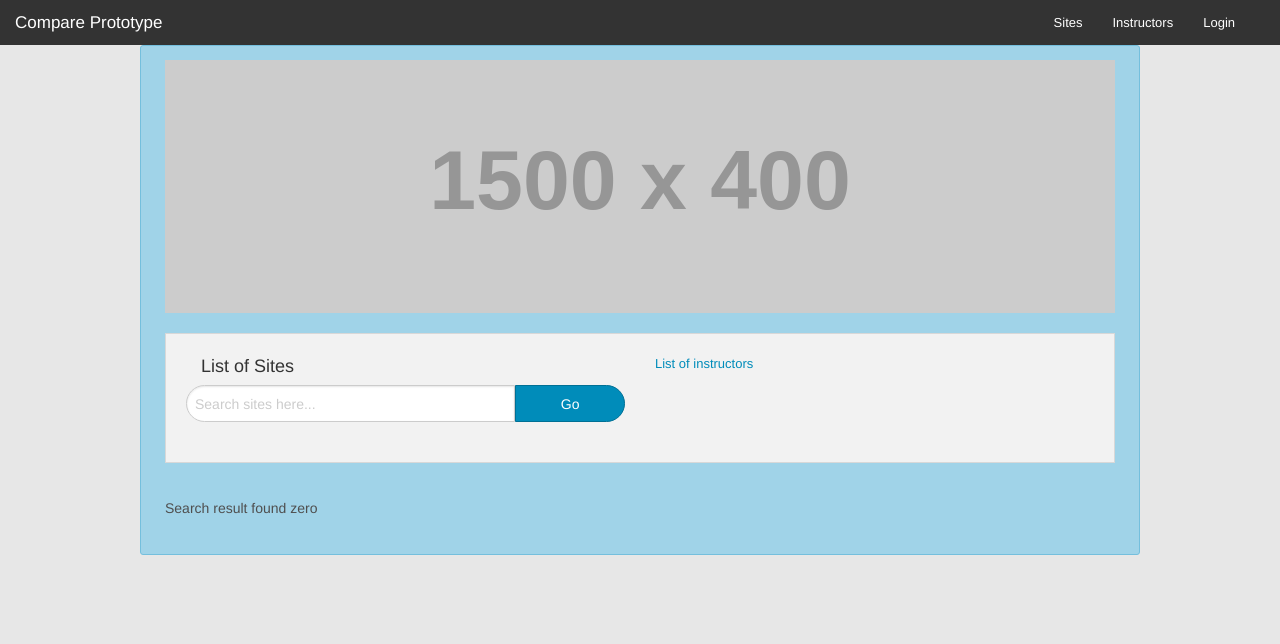
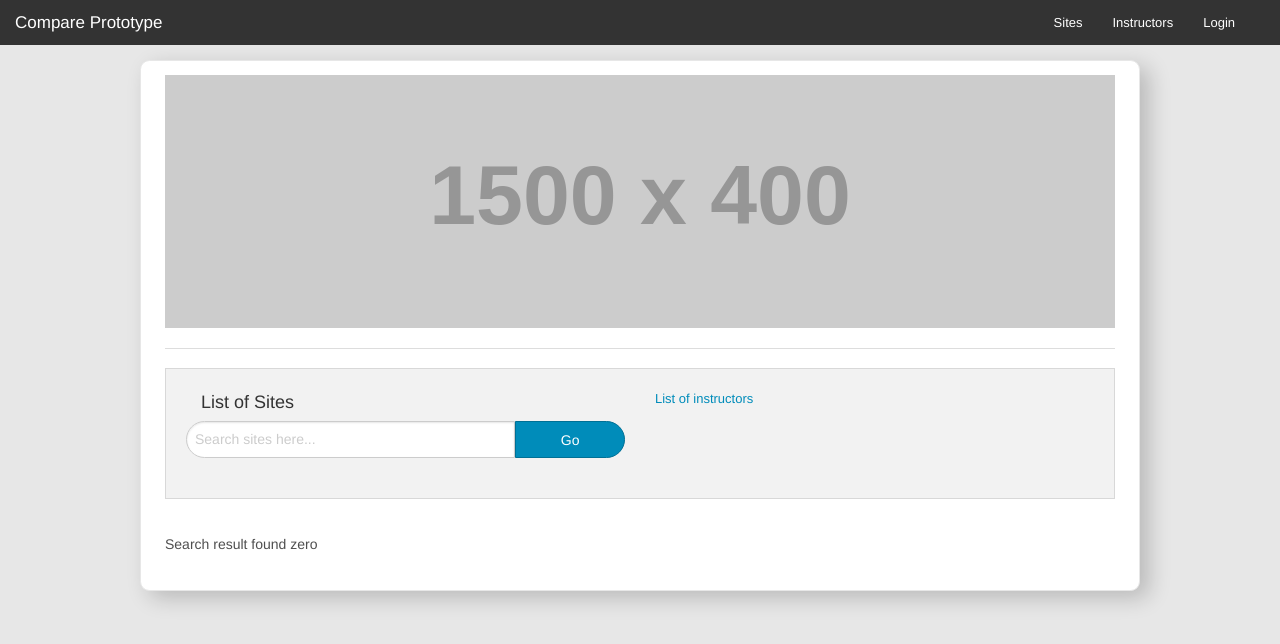
Before and after one commit to fdcgrace/compares, a CakePHP app: the page made by app/View/Sites/index.ctp in a window 1280 px wide. Shown: the top 644 px of the page. Run offline with PHP 8.4 and a stand-in for CakePHP, Linux system fonts and the light colour scheme; the template is opened without the code that fills it, so the values that code supplies are empty; grey boxes labelled with a size stand in for pictures from a placeholder-image service; form fields are guessed from the names that the template uses; some libraries are stand-ins or nearby versions.

Commit message:
update css

```diff
--- a/app/Controller/InstructorsController.php
+++ b/app/Controller/InstructorsController.php
@@ -66,7 +66,7 @@ class InstructorsController extends AppController {
 				}
 			}
 		}
-		if(empty($conditions))  $conditions = array('Instructor.del_flag'=> 1);
+		if(empty($conditions))  $conditions = array('Instructor.del_flag' => 1);
 		$this->Instructor->recursive = 0;
 
 		$this->paginate = array(
--- a/app/View/Comments/conversation.ctp
+++ b/app/View/Comments/conversation.ctp
@@ -1,4 +1,4 @@
-<div class="row alert-box info radius" style="padding-left: 1.5rem!important">
+<div class="row alert-box info radius" style="padding-left: 1.5rem!important;margin-top: 15px; border-radius: 7pt;box-shadow: 9px 9px 1px 0 rgba(0,0,0,0.2);">
     <div class="row" >
         <div class="small-2 columns"><img src="/app/webroot/img/sites/<?php echo $sites['Site']['site_image']?>"></div>
         <div class="small-10 columns">
@@ -15,7 +15,7 @@
         </div>
     </div>
 
-
+    <hr>
         <!-- <div class="small-2 columns"></div>
         <div class="small-10 columns"> -->
         <div class="row">
@@ -32,6 +32,7 @@
         <!--     </div>
         </div> -->
         </div>
+    <hr>
         <?php if($comments): ?>
             <?php if(isset($sessionCheck) && $sites['Site']['id'] == $commentSes['Comment']['site_id']): ?>
                 <div class="panel">
--- a/app/View/Inscomments/conversation.ctp
+++ b/app/View/Inscomments/conversation.ctp
@@ -1,4 +1,4 @@
-<div class="row alert-box warning radius" style="padding-left: 1.5rem!important; background-color: #FF944D;">
+<div class="row alert-box warning radius" style="padding-left: 1.5rem!important; background-color: #FF944D;margin-top: 15px; border-radius: 7pt;box-shadow: 9px 9px 1px 0 rgba(0,0,0,0.2);">
     <div class="row" >
 
         <div class="small-10 columns">
@@ -13,7 +13,7 @@
         </div>
     </div>
 
-
+    <hr>
         <!-- <div class="small-2 columns"></div>
         <div class="small-10 columns"> -->
         <div class="row">
@@ -30,6 +30,7 @@
         <!--     </div>
         </div> -->
         </div>
+    <hr>
         <?php if($comments): ?>
             <?php if(isset($sessionCheck) && $instructor['Instructor']['id'] == $commentSes['Inscomment']['instructor_id']): ?>
                 <div class="panel">
--- a/app/View/Sites/index.ctp
+++ b/app/View/Sites/index.ctp
@@ -1,4 +1,5 @@
-<div class="row alert-box info radius" style="padding-left: 1.5rem!important">
+<div class="row alert-box info radius" style="padding-left: 1.5rem!important; background-color: #FFFFFF; border-color: #E7E7E7; box-shadow: 9px 7px 22px 0 rgba(0,0,0,0.2);margin-top: 15px;border-radius: 7pt
+">
 
 <header>
 <div class="row">
@@ -7,7 +8,7 @@
   </div>
 </div>
 </header>
-<br>
+<hr>
 <div class="row">
 	<div class="large-12 columns ">
 	  <div class="panel alert-box">
@@ -49,10 +50,10 @@
 
 			<div class="row">
 				<!-- <div class="medium-2 columns "><a class="th" href="#"><img src="../compare/app/webroot/img/sites/<?php //echo $site['Site']['site_image']?>"></a></div> -->
-				<div class="medium-2 columns alert-box" style="height: 133px; max-height: 133px;">
+				<div class="medium-2 columns alert-box" style="height: 133px; max-height: 133px; background-color: #C8C8C8; border-color: #919191;  box-shadow: 4px 4px 1px 0 rgba(0,0,0,0.2);">
 					<img src="/app/webroot/img/sites/<?php echo $site['Site']['site_image']?>" style="max-height: 105px;">
 				</div><!-- end of div medium-2 columns -->
-			  	<div class="medium-10 columns alert-box secondary" style="margin-bottom: 0.25rem!important; height: 133px; max-height: 133px;">
+			  	<div class="medium-10 columns alert-box secondary" style="margin-bottom: 0.25rem!important; height: 133px; max-height: 133px; background-color: #D7D7D7; border-color: #c7c7c7;  box-shadow: 4px 4px 1px 0 rgba(0,0,0,0.2);">
 					<h5><?php echo $this->Html->link(__($site['Site']['site_name']), array('action' => 'view', $site['Site']['id'])); ?></h5>
 					<a href='#'>Url: <?php echo h($site['Site']['site_url_link']); ?></a>
 
@@ -133,7 +134,7 @@
 </ul>
 
 </div>
-<div class="row">
+<div class="pagination-centered">
 	<p>
 		<?php
 			echo $this->Paginator->counter(array(
@@ -141,12 +142,10 @@
 			));
 		?>
 	</p>
-	<div class="paging">
-		<?php
-			echo $this->Paginator->prev('< ' . __('previous'), array(), null, array('class' => 'prev disabled'));
-			echo $this->Paginator->numbers(array('separator' => ''));
-			echo $this->Paginator->next(__('next') . ' >', array(), null, array('class' => 'next disabled'));
-		?>
-	</div>
 
+	<ul class="pagination">
+		<li class="arrow unavailable"><?php echo $this->Paginator->prev('< ' . __('previous'), array(), null, array('class' => 'prev disabled')); ?></li>
+		<li><?php echo $this->Paginator->numbers(array('separator' => '')); ?></li>
+		<li class="arrow"><?php echo $this->Paginator->next(__('next') . ' >', array(), null, array('class' => 'next disabled')); ?></li>
+	</ul>
 </div>
```
Also changed, not shown: app/View/Instructors/index.ctp (+9 -11 lines), 1 other file.
